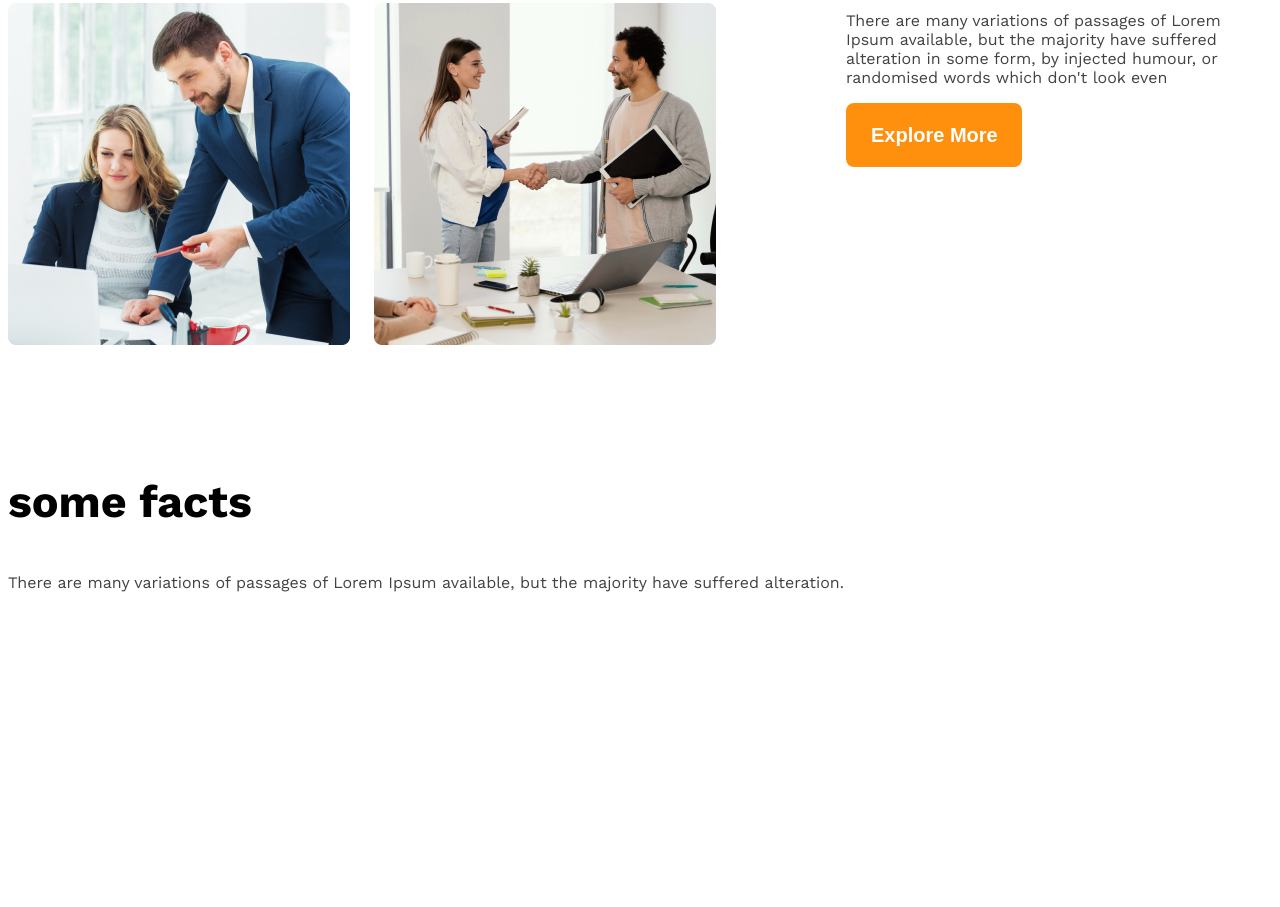
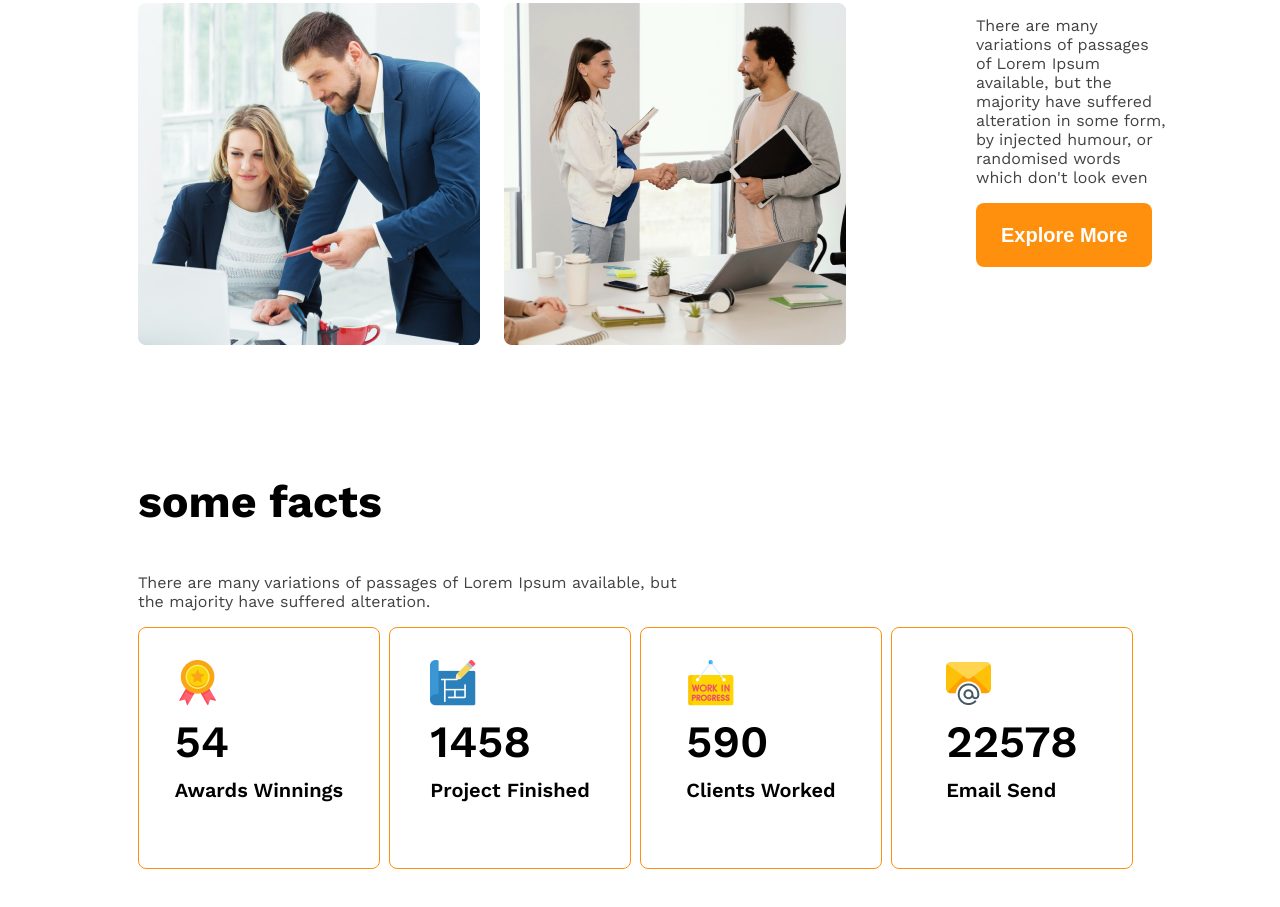
Before and after one commit to fardulislam/my-architects-repo, a plain HTML site: page index.html in a window 1280 px wide. Shown: the part 1678-2585 px from the top of the page. Before the commit the page ends 2451 px from the top, so only its background shows below. Drawn offline with nearby package versions, Linux system fonts and the light colour scheme.

Commit message:
addad card styles

```diff
--- a/index.html
+++ b/index.html
@@ -58,27 +58,35 @@
         <!-- some facts -->
         <section>
             <h3 class="section-title">some facts</h3>
-            <p class="dark-gray-3">There are many variations of passages of Lorem Ipsum available, but the majority have suffered alteration.</p>
+            <p class="dark-gray-3 fact-discription" >There are many variations of passages of Lorem Ipsum available, but the majority have suffered alteration.</p>
             <div class="facts-container">
-                <div class="fact">
-                    <img src="" alt="" class="fact-icon">
-                    <h4 class="fact-number"></h4>
-                    <h5 class="fact-name"></h5>
+                <div class="fact display-flex">
+                    <div>
+                        <img src="images/icons/ribon.png" alt="" class="fact-icon">
+                    <h4 class="fact-number">54</h4>
+                    <h5 class="fact-name">Awards Winnings</h5>
+                    </div>
                 </div>
-                <div class="fact">
-                    <img src="" alt="" class="fact-icon">
-                    <h4 class="fact-number"></h4>
-                    <h5 class="fact-name"></h5>
+                <div class="fact display-flex">
+                    <div>
+                        <img src="images/icons/projects.png" alt="" class="fact-icon">
+                    <h4 class="fact-number">1458</h4>
+                    <h5 class="fact-name">Project Finished</h5>
+                    </div>
                 </div>
-                <div class="fact">
-                    <img src="" alt="" class="fact-icon">
-                    <h4 class="fact-number"></h4>
-                    <h5 class="fact-name"></h5>
+                <div class="fact display-flex">
+                    <div>
+                        <img src="images/icons/customers.png" alt="" class="fact-icon">
+                    <h4 class="fact-number">590</h4>
+                    <h5 class="fact-name">Clients Worked</h5>
+                    </div>
                 </div>
-                <div class="fact">
-                    <img src="" alt="" class="fact-icon">
-                    <h4 class="fact-number"></h4>
-                    <h5 class="fact-name"></h5>
+                <div class="fact display-flex">
+                    <div>
+                        <img src="images/icons/email.png" alt="" class="fact-icon">
+                    <h4 class="fact-number">22578</h4>
+                    <h5 class="fact-name">Email Send</h5>
+                    </div>
                 </div>
             </div>
         </section>
--- a/styles/color.css
+++ b/styles/color.css
@@ -17,7 +17,7 @@ main{
     margin: 0 auto;
 }
 main > section{
-    margin-top: 130px;
+    margin: 130px;
 }
 .bg-light {
     background-color: rgba(255, 144, 14, 0.1);
@@ -134,7 +134,35 @@ main > section{
     font-weight: 500;
 
 }
+/* facts card */
+.facts-container{
+    display: grid;
+    grid-template-columns: repeat(4, 1fr);
 
+}
+.fact{
+    border: 1px solid #FF900E;
+    height: 240px;
+    width: 240px;
+    justify-content: center;
+    align-items: center;
+    border-radius: 8px;
+
+}
+.fact-number{
+    font-size: 2.8rem;
+    font-weight: 600;
+    margin-top: 5px;
+    margin-bottom: 10px;
+}
+.fact-name{
+    font-size: 1.25rem;
+    font-weight: 600;
+    margin-top: 10px;
+}
+.fact-discription{
+    max-width: 540px;
+}
 
 /* responsive media quary */
 @media screen and (max-width: 576px) {
```
